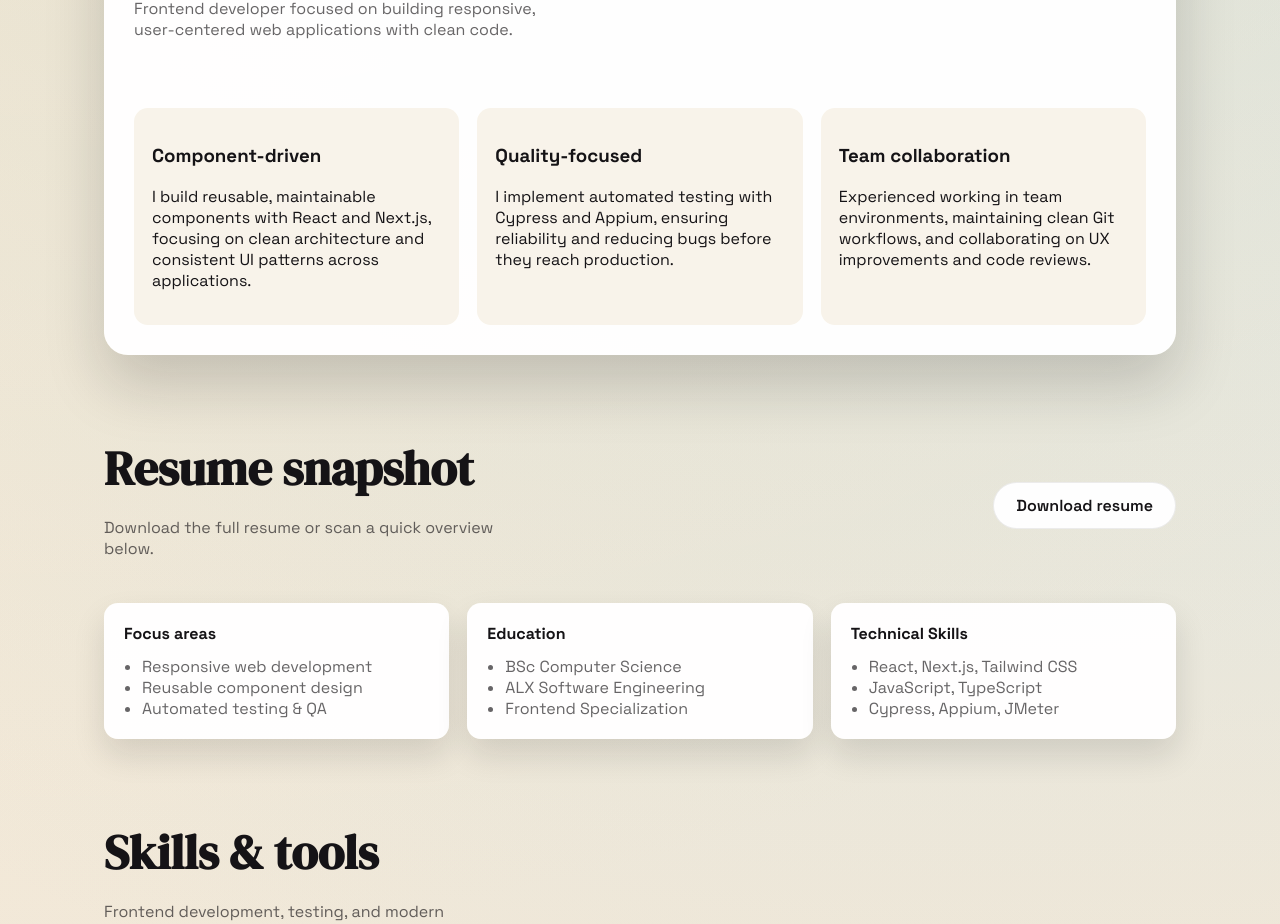
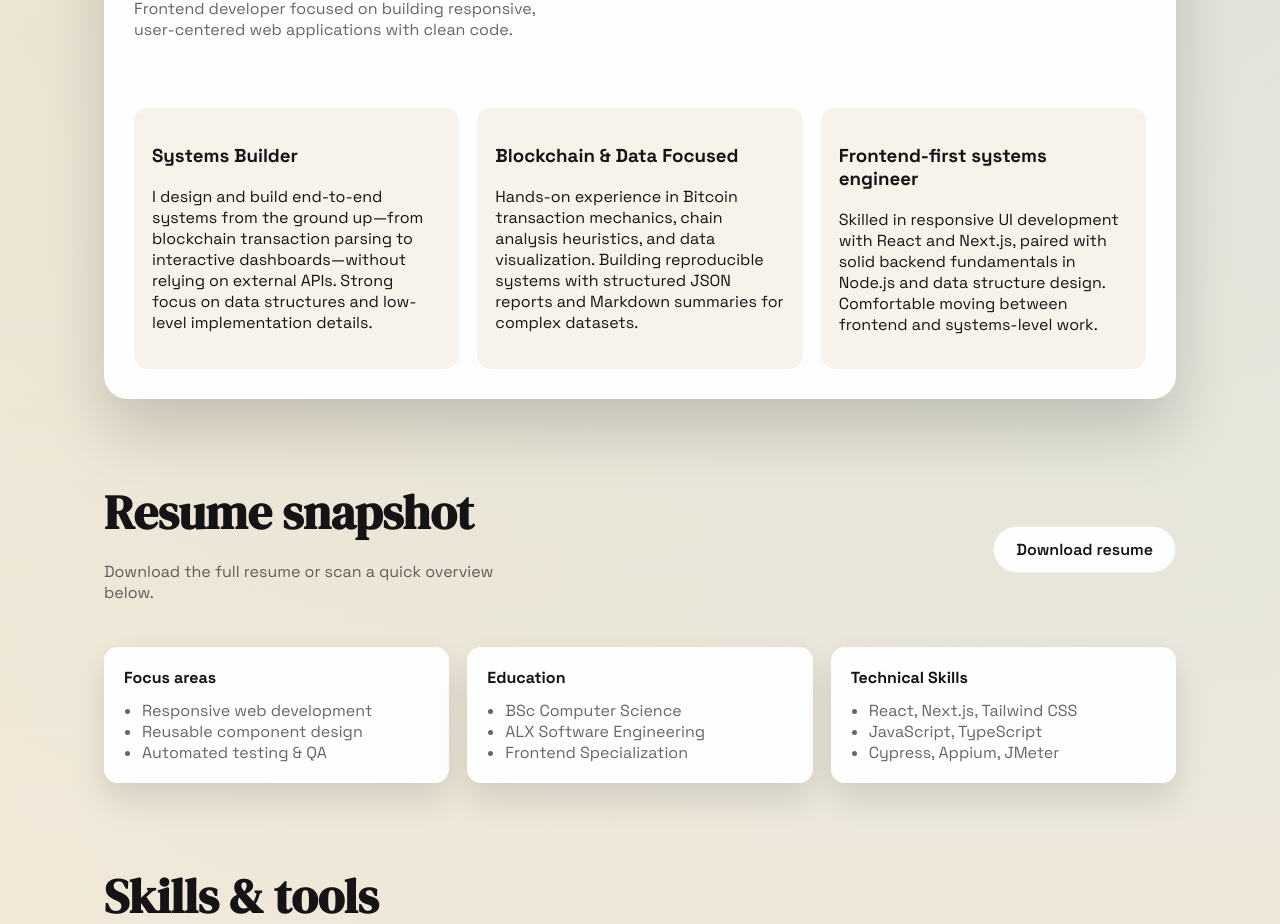
Before and after one commit to Bluuefanatic/my-portfolio, a React (Vite) app in the folder frontend/: page / in a window 1280 px wide. Shown: the part 1612-2536 px from the top of the page. Built offline with nearby package versions, Linux system fonts and the light colour scheme.

Commit message:
update about section to reflect new roles and enhance descriptions with a focus on systems engineering and blockchain expertise

```diff
--- a/frontend/src/data/about.js
+++ b/frontend/src/data/about.js
@@ -1,20 +1,20 @@
 export const about = [
     {
         id: 1,
-        title: 'Component-driven',
+        title: 'Systems Builder',
         description:
-            'I build reusable, maintainable components with React and Next.js, focusing on clean architecture and consistent UI patterns across applications.',
+            'I design and build end-to-end systems from the ground up—from blockchain transaction parsing to interactive dashboards—without relying on external APIs. Strong focus on data structures and low-level implementation details.',
     },
     {
         id: 2,
-        title: 'Quality-focused',
+        title: 'Blockchain & Data Focused',
         description:
-            'I implement automated testing with Cypress and Appium, ensuring reliability and reducing bugs before they reach production.',
+            'Hands-on experience in Bitcoin transaction mechanics, chain analysis heuristics, and data visualization. Building reproducible systems with structured JSON reports and Markdown summaries for complex datasets.',
     },
     {
         id: 3,
-        title: 'Team collaboration',
+        title: 'Frontend-first systems engineer',
         description:
-            'Experienced working in team environments, maintaining clean Git workflows, and collaborating on UX improvements and code reviews.',
+            'Skilled in responsive UI development with React and Next.js, paired with solid backend fundamentals in Node.js and data structure design. Comfortable moving between frontend and systems-level work.',
     },
 ]
```
